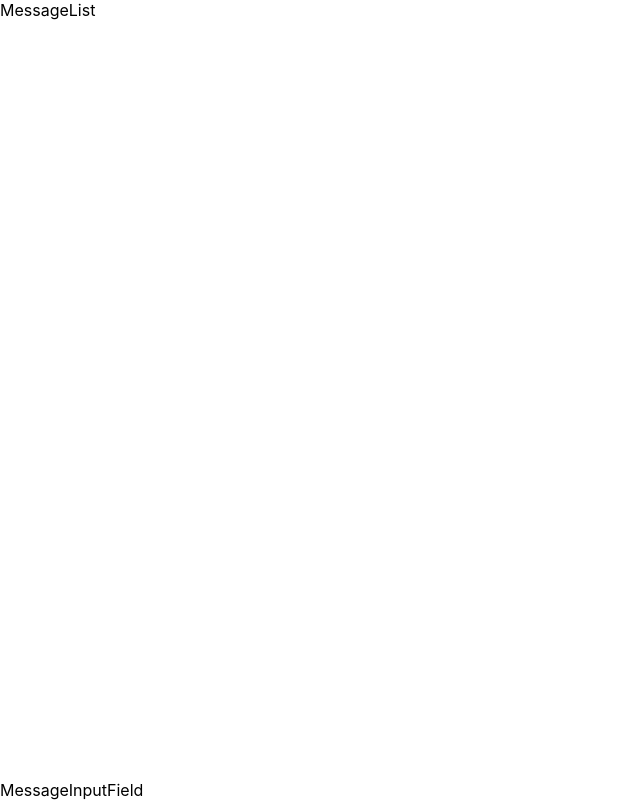
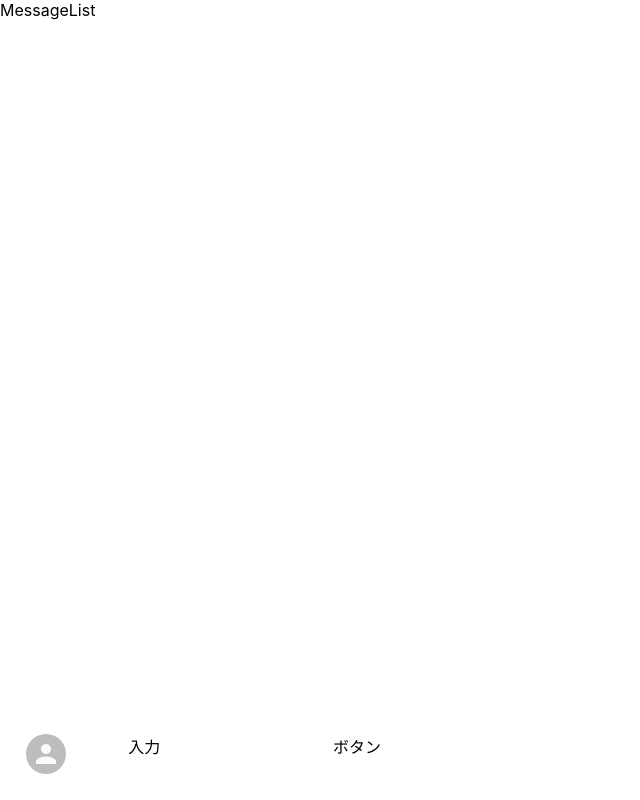
Before and after one commit to wat1881mayer/firebase-learn, a React (Create React App) app: page / in a window 1280 px wide. Shown: the whole page, without its empty margins (0-640 px from the left). Built offline with nearby package versions, Linux system fonts and the light colour scheme.

Commit message:
apply grid to input component

```diff
--- a/src/components/MessageInputField.js
+++ b/src/components/MessageInputField.js
@@ -1,15 +1,28 @@
 import React from 'react'
 import {makeStyles} from '@material-ui/core/styles'
+import {Avatar,Grid} from '@material-ui/core'
+
 
 const useStyles = makeStyles({
     root:{
         gridRow:2,
+        margin:'26px'
     }
 })
 
 const MessageInputField = ()=> {
     const classes = useStyles()
-    return <div className= {classes.root}>MessageInputField</div>
+    return (
+    <div className= {classes.root}>
+        <Grid container>
+            <Grid xs={1}>
+                <Avatar/>
+            </Grid>
+            <Grid xs={2}>入力 </Grid>
+            <Grid xs={3}>ボタン</Grid>
+        </Grid>
+    </div>
+    )
 }
 
 export default MessageInputField
```
